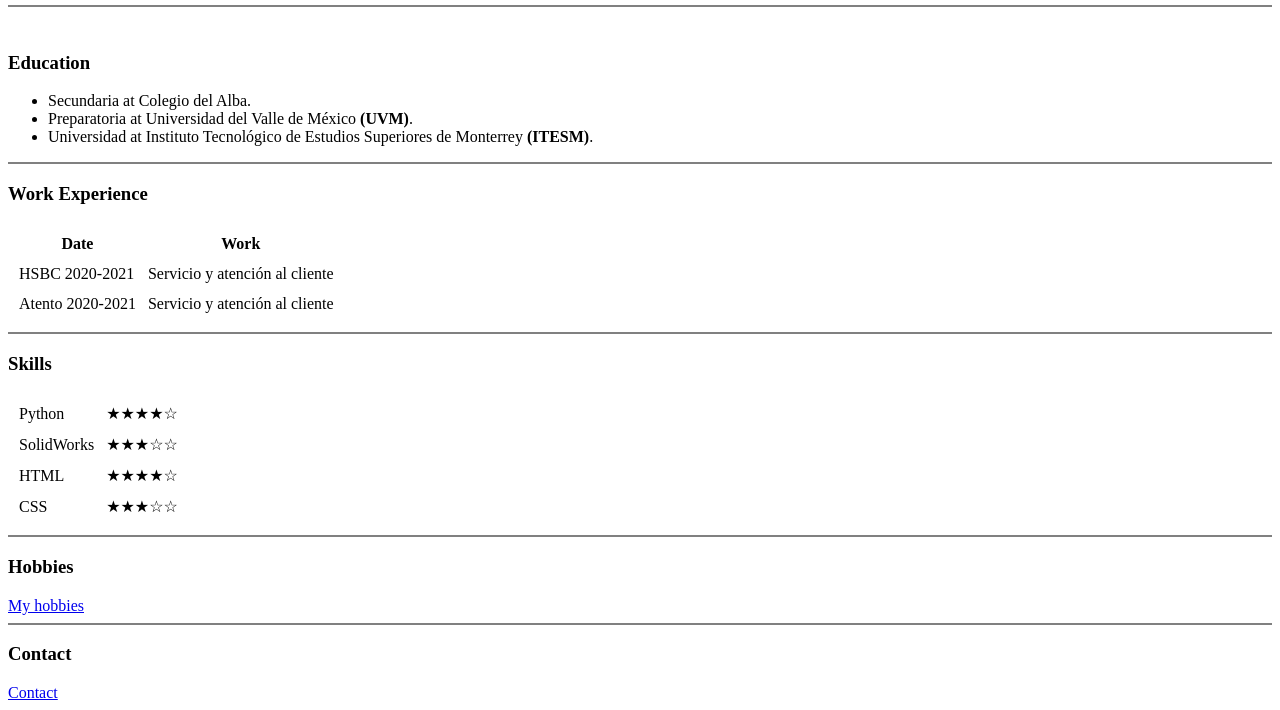
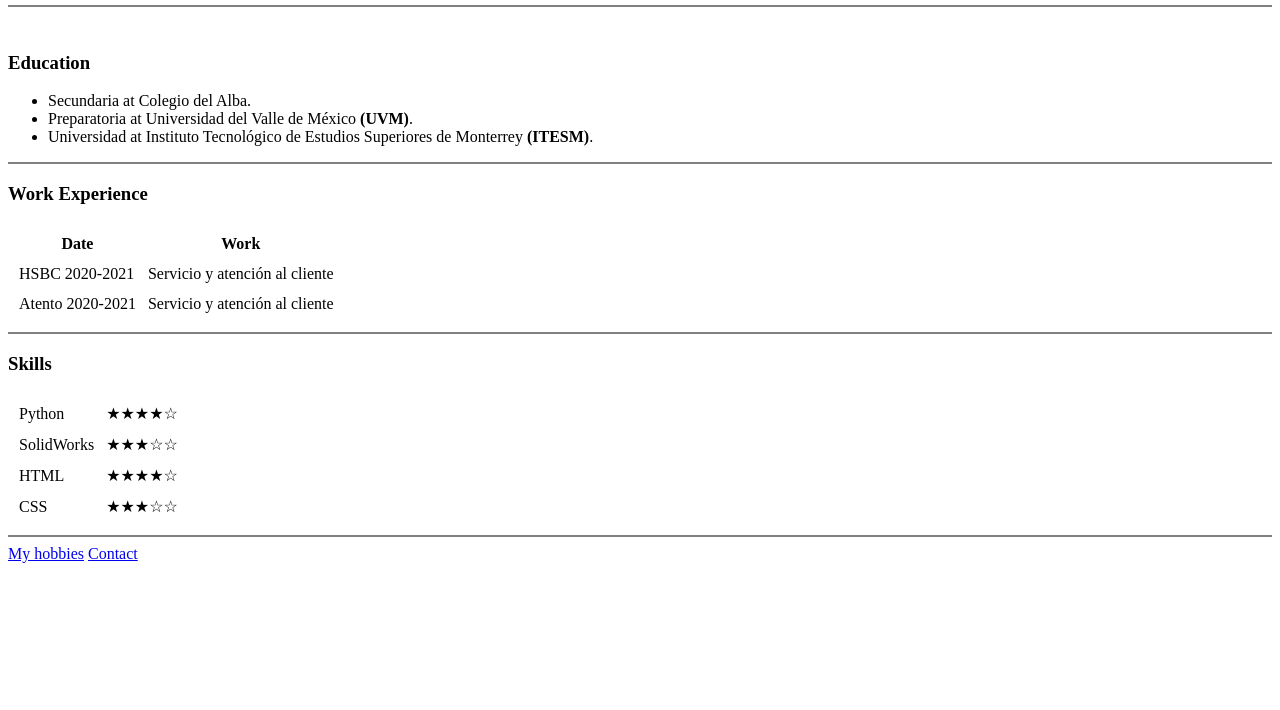
Before and after one commit to IsraQuirozZ/cv, a plain HTML site: page HTML-Personal Site/index.html in a window 1280 px wide. Shown: the part 357-1067 px from the top of the page. After the commit the page ends 928 px from the top, so only its background shows below. Drawn offline with Linux system fonts and the light colour scheme.

Commit message:
Update index.html

```diff
--- a/HTML-Personal Site/index.html
+++ b/HTML-Personal Site/index.html
@@ -71,11 +71,7 @@
     </table>
 
     <hr size="2" noshade=0>
-    <h3>Hobbies</h3>
     <a href="hobbies.html">My hobbies</a>
-    <br>
-    <hr size="2" noshade=0>
-    <h3>Contact</h3>
     <a href="contact.html">Contact</a>
 
 </body>
```
